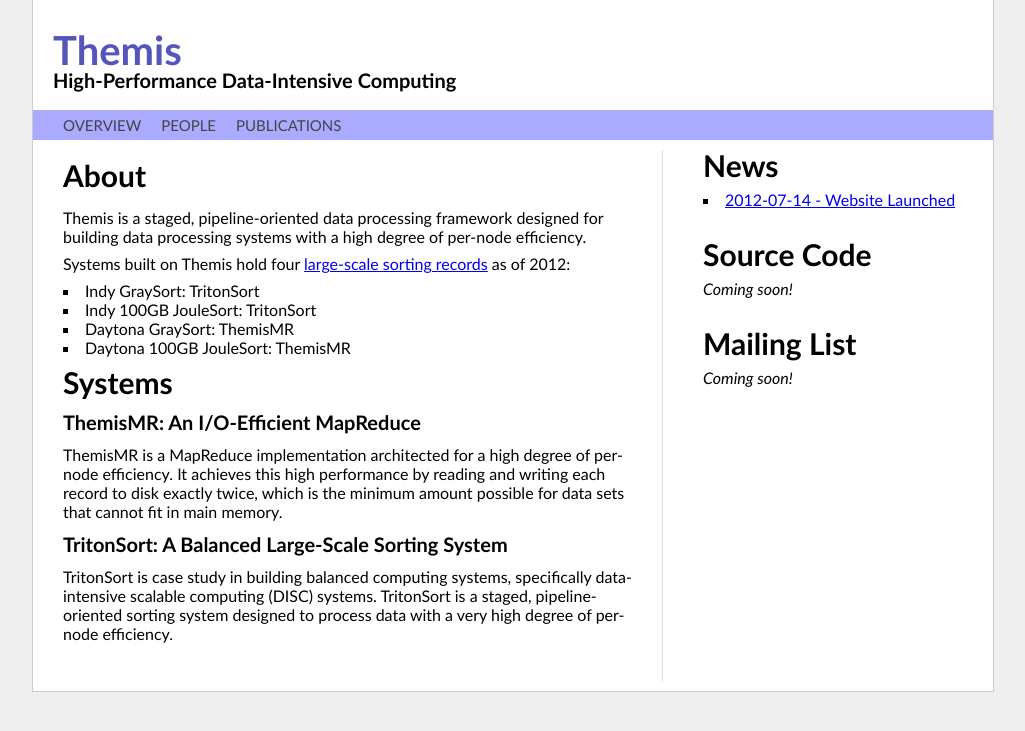
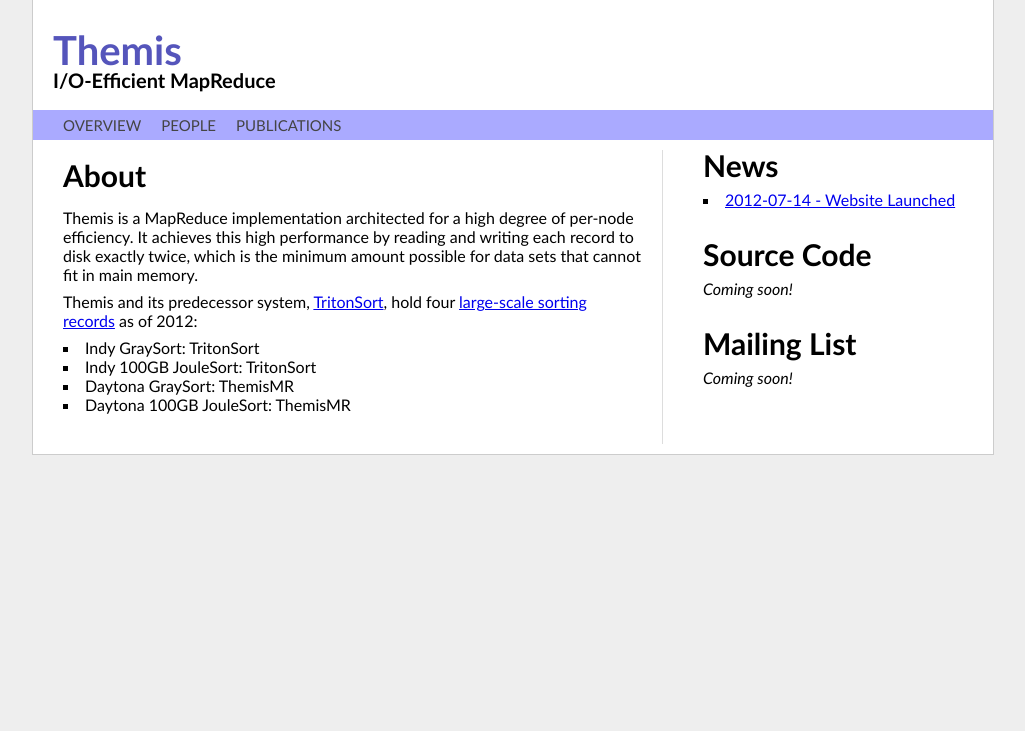
Before and after one commit to themisdata/themis.sysnet.ucsd.edu, a Jekyll site: the page built from index.html, in a window 1280 px wide. Shown: the top 731 px of the page, without its empty margins (127-1152 px from the left). Built offline with Jekyll 4.4.1, drawn with Linux system fonts in a browser that asks for light colours.

Commit message:
Editing to clear up some system name confusion

```diff
--- a/_config.yml
+++ b/_config.yml
@@ -1,5 +1,5 @@
 system: Themis
-tagline: High-Performance Data-Intensive Computing
+tagline: I/O-Efficient MapReduce
 
 auto: true
 server: true
--- a/index.html
+++ b/index.html
@@ -3,11 +3,14 @@ layout: default
 ---
 
 <h1>About</h1>
-<p>Themis is a staged, pipeline-oriented data processing framework designed
-  for building data processing systems with a high degree of per-node
-  efficiency.</p>
 
-<p>Systems built on Themis hold
+<p>Themis is a MapReduce implementation architected for a high degree of
+  per-node efficiency.  It achieves this high performance by reading and
+  writing each record to disk exactly twice, which is the minimum amount
+  possible for data sets that cannot fit in main memory.</p>
+
+<p>Themis and its predecessor
+  system, <a href="http://tritonsort.eng.ucsd.edu">TritonSort</a>, hold
   four <a href="http://www.sortbenchmark.org">large-scale sorting records</a>
   as of 2012:</p>
 <ul>
@@ -16,16 +19,3 @@ layout: default
   <li>Daytona GraySort: ThemisMR</li>
   <li>Daytona 100GB JouleSort: ThemisMR</li>
 </ul>
-
-<h1>Systems</h1>
-<h2>ThemisMR: An I/O-Efficient MapReduce</h2>
-<p>ThemisMR is a MapReduce implementation architected for a high degree of
-  per-node efficiency.  It achieves this high performance by reading and
-  writing each record to disk exactly twice, which is the minimum amount
-  possible for data sets that cannot fit in main memory.</p>
-
-<h2>TritonSort: A Balanced Large-Scale Sorting System</h2>
-<p>TritonSort is case study in building balanced computing systems,
-  specifically data-intensive scalable computing (DISC) systems. TritonSort
-  is a staged, pipeline-oriented sorting system designed to process data with
-  a very high degree of per-node efficiency.</p>
--- a/pubs.html
+++ b/pubs.html
@@ -4,6 +4,4 @@ layout: default
 
 <h1>Publications</h1>
 
-<p><b>ThemisMR: An I/O Efficient MapReduce</b>. Alexander Rasmussen, Michael Conley, Rishi Kapoor, Vinh The Lam, George Porter, Amin Vahdat. UCSD Tech Report #CS2012-0983. [<a href="/papers/themismr-techreport.pdf">paper</a>]</p>
-
-<p><b>TritonSort: A Balanced Large-Scale Sorting System</b>. Alexander Rasmussen, George Porter, Michael Conley, Harsha Madhyastha, Radhika Mysore, Alexander Pucher, Amin Vahdat. Proceedings of the 8th USENIX Symposium on Networked Systems Design and Implementation (NSDI 2011), Boston, MA. 30 March - 1 April, 2011. [<a href="/papers/tritonsort-nsdi11.pdf">paper</a>] [<a href="/talks/nsdi11-slides.pdf">talk</a>]</p>
+<p><b>Themis: An I/O Efficient MapReduce</b>. Alexander Rasmussen, Michael Conley, Rishi Kapoor, Vinh The Lam, George Porter, Amin Vahdat. Proceedings of the ACM Symposium on Cloud Computing (SoCC 2012), San Jose, CA, October 14-17 2012. [<a href="/papers/themis_socc12.pdf">paper</a>]</p>
```
